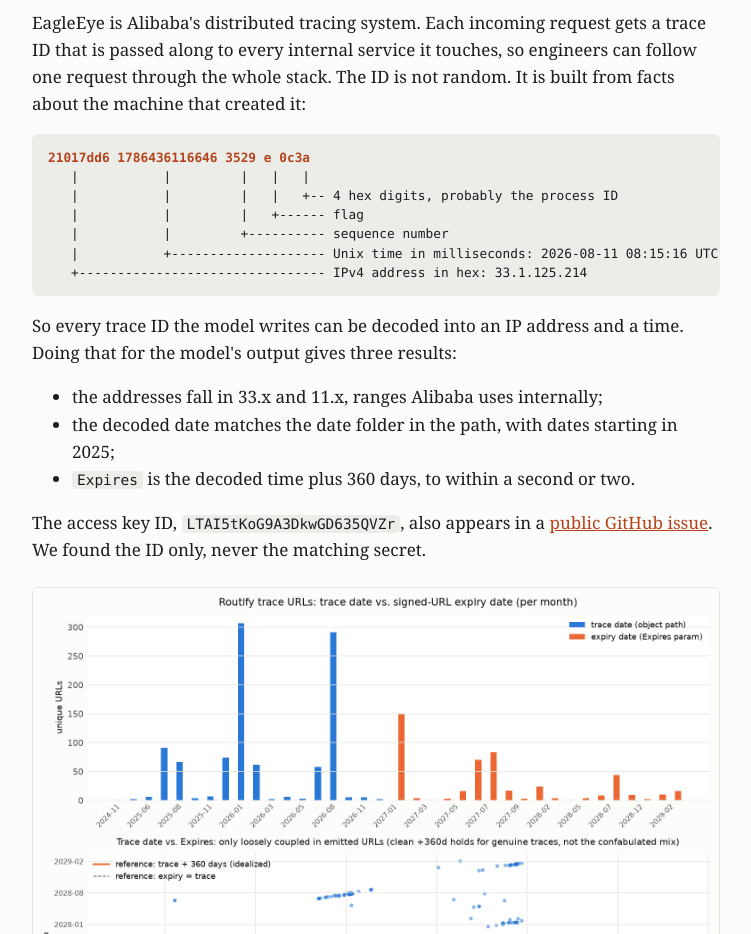
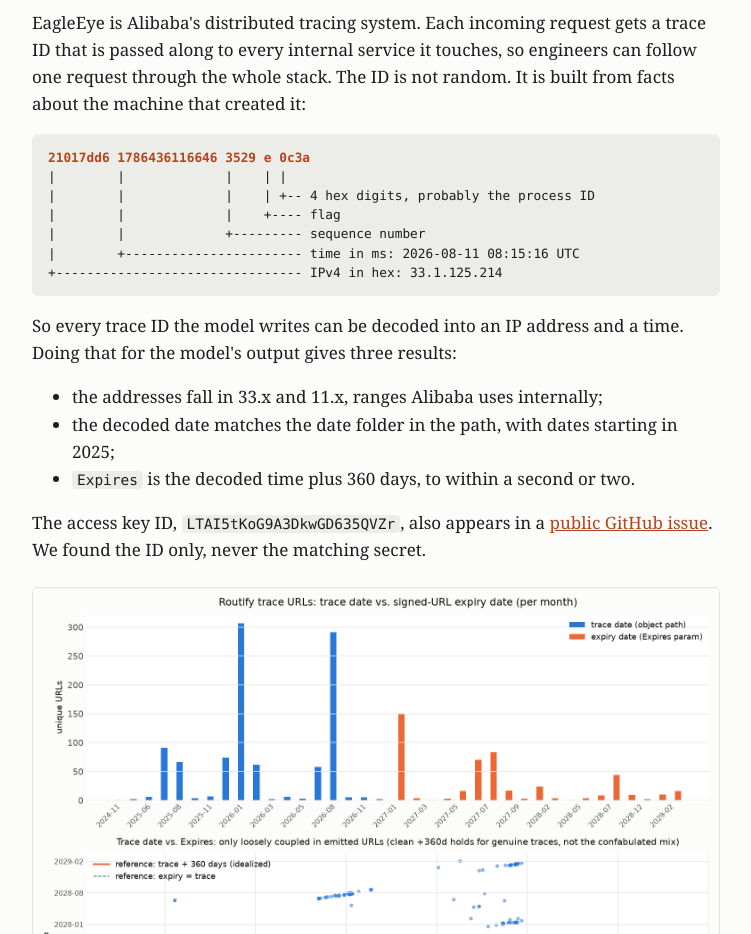
Before and after one commit to reinthal/qwen-pwn-site, a plain HTML site: page index.html in a window 1280 px wide. Shown: the part 1943-2877 px from the top of the page, without its empty margins (264-1015 px from the left). Drawn offline with Linux system fonts and the light colour scheme.

Commit message:
post: align trace ID diagram
Co-Authored-By: Claude Fable 5.2 <noreply@anthropic.com>

```diff
--- a/index.html
+++ b/index.html
@@ -147,12 +147,12 @@
     passed along to every internal service it touches, so engineers can follow one request through
     the whole stack. The ID is not random. It is built from facts about the machine that created it:</p>
   <pre><b>21017dd6</b> <b>1786436116646</b> <b>3529</b> <b>e</b> <b>0c3a</b>
-   |           |         |   |   |
-   |           |         |   |   +-- 4 hex digits, probably the process ID
-   |           |         |   +------ flag
-   |           |         +---------- sequence number
-   |           +-------------------- Unix time in milliseconds: 2026-08-11 08:15:16 UTC
-   +-------------------------------- IPv4 address in hex: 33.1.125.214</pre>
+|        |             |    | |
+|        |             |    | +-- 4 hex digits, probably the process ID
+|        |             |    +---- flag
+|        |             +--------- sequence number
+|        +----------------------- time in ms: 2026-08-11 08:15:16 UTC
++-------------------------------- IPv4 in hex: 33.1.125.214</pre>
   <p>So every trace ID the model writes can be decoded into an IP address and a time. Doing that for
     the model's output gives three results:</p>
   <ul>
```
